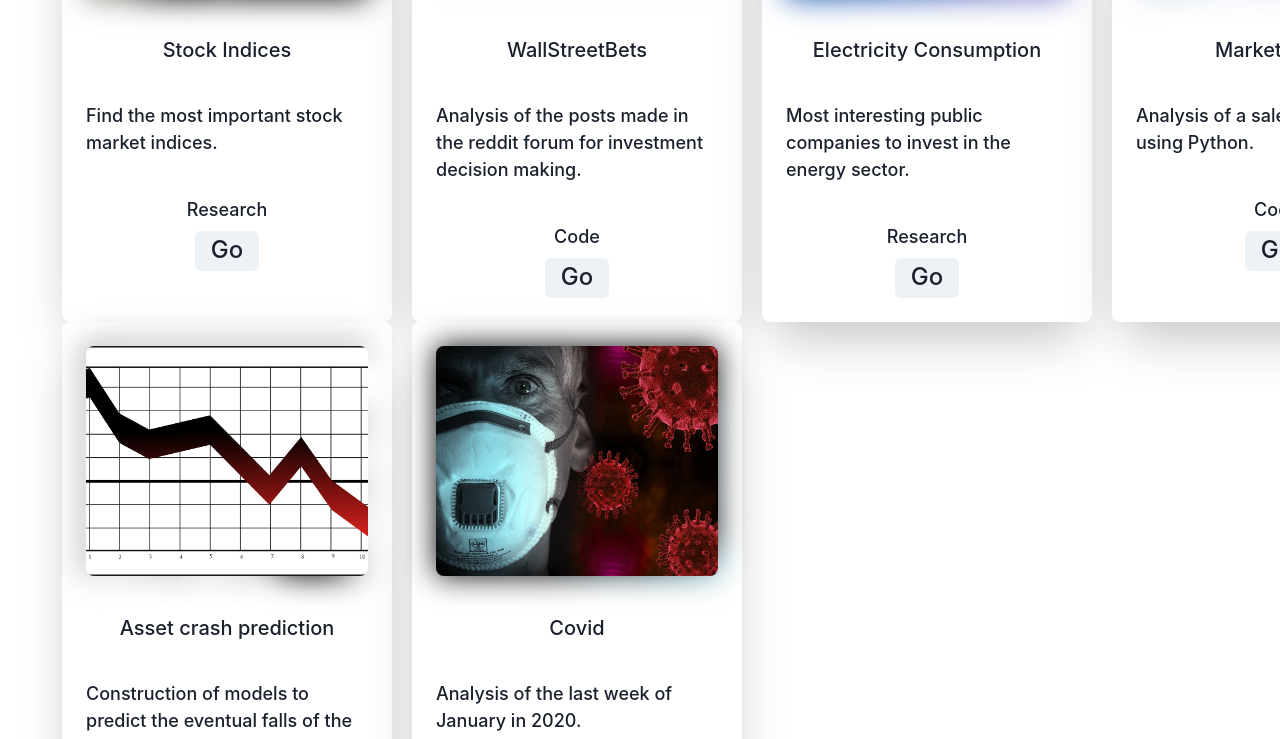
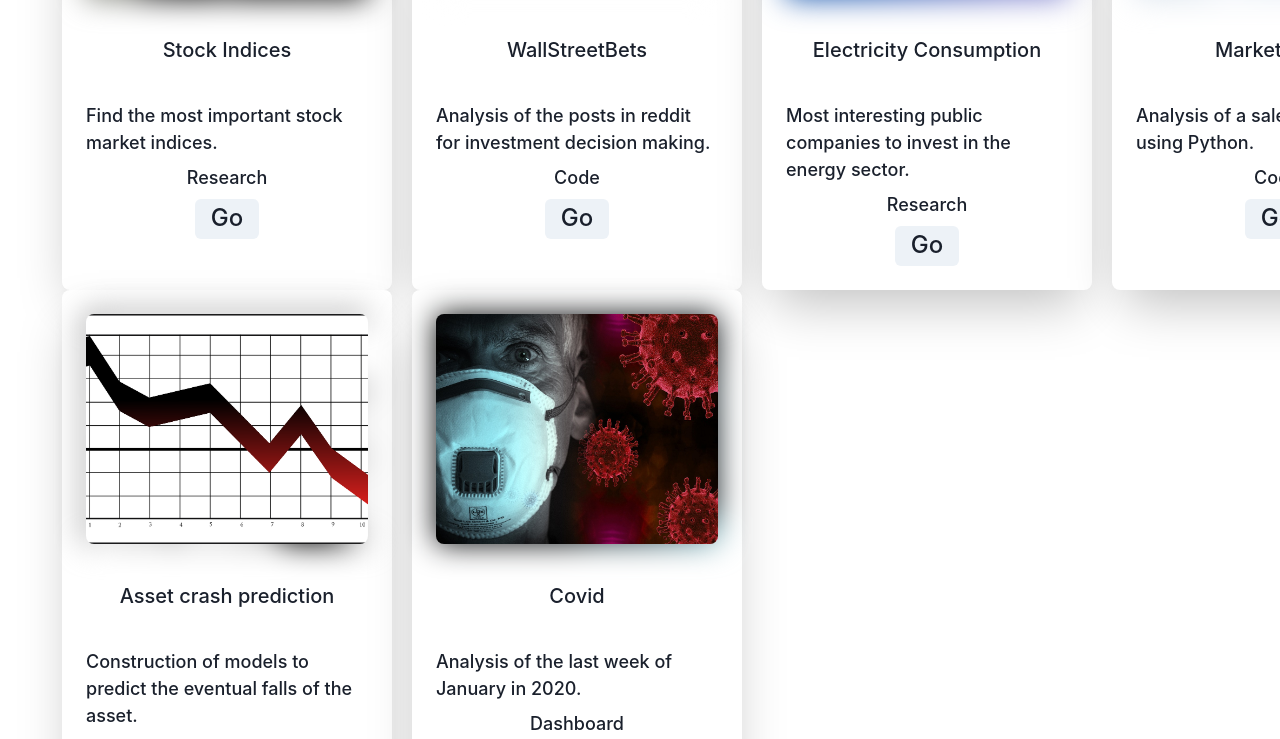
Before and after one commit to KenatSF/kenny-projects, a Next.js app: page /projects in a window 1280 px wide. Shown: the part 745-1484 px from the top of the page. Built offline with nearby package versions, Linux system fonts and the light colour scheme.

Commit message:
Grid view improved

```diff
--- a/components/datagrid/index.js
+++ b/components/datagrid/index.js
@@ -16,7 +16,7 @@ export default function Datagrid() {
                     linkTo={"https://github.com/KenatSF/Heavy-Indexes/blob/main/ProyectoRedes.pdf"} s
                     amePage={false}
                     imageTittle={"Stock Indices"}
-                    imageDescription={"Find the most important stock market indices."}
+                    imageDescription={"Find the most important stock market indices.                                "}
                     imageView={"Research"}
                     imageButton={"Go"} />
                 <Projectinfo
@@ -24,7 +24,7 @@ export default function Datagrid() {
                     linkTo={"https://github.com/KenatSF/WallStreetBets_Watcher"}
                     samePage={false}
                     imageTittle={"WallStreetBets"}
-                    imageDescription={"Analysis of the posts made in the reddit forum for investment decision making."}
+                    imageDescription={"Analysis of the posts in reddit for investment decision making."}
                     imageView={"Code"}
                     imageButton={"Go"} />
                 <Projectinfo
--- a/components/projectinfo/index.js
+++ b/components/projectinfo/index.js
@@ -65,7 +65,7 @@ const Projectinfo = ({ image, linkTo, samePage, imageTittle, imageDescription, i
 
 
 
-      <Stack pt={10} align={"center"}>
+      <Stack pt={2} align={"center"}>
         <Text fontSize={"lg"} fontFamily={"body"} fontWeight={500}>
           {imageView}
         </Text>
--- a/components/web3grid/index.js
+++ b/components/web3grid/index.js
@@ -32,7 +32,7 @@ export default function Web3grid() {
                     linkTo={"https://github.com/KenatSF/MarketCore/tree/main/contracts"}
                     samePage={false}
                     imageTittle={"NFT Market"}
-                    imageDescription={"Build your own Market."}
+                    imageDescription={"Build your own NFT Market within a blockchain EVM compatible."}
                     imageView={"Code"}
                     imageButton={"Go"} />
                 <Projectinfo
@@ -40,7 +40,7 @@ export default function Web3grid() {
                     linkTo={"https://github.com/KenatSF/Solidity_Multisig_Wallet/blob/main/contracts/Firmas.sol"}
                     samePage={false}
                     imageTittle={"Multisignature"}
-                    imageDescription={"Save your funds safely."}
+                    imageDescription={"Save your crypto funds safely with multiple signers."}
                     imageView={"Code"}
                     imageButton={"Go"} />
             </Grid>
```
